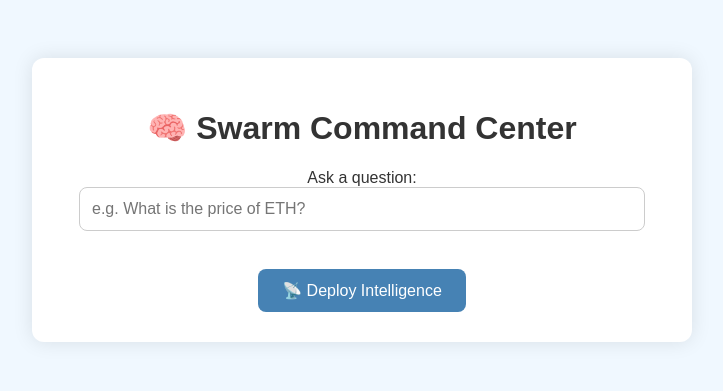
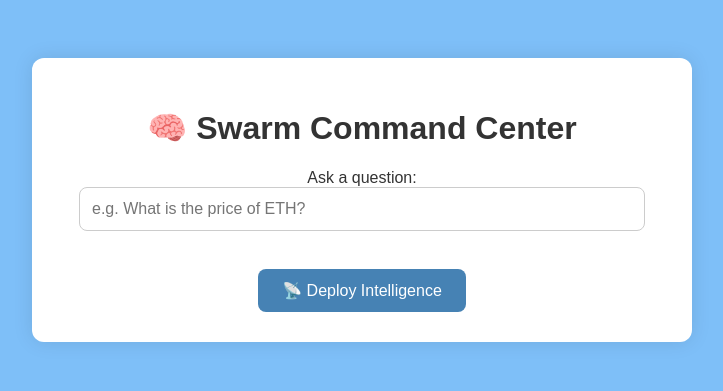
Before and after one commit to coderms1/agentz, a Python web app: template templates/index.html in a window 1280 px wide. Shown: the top 391 px of the page, without its empty margins (278-1001 px from the left). Run offline with Jinja, Linux system fonts and the light colour scheme; the template is opened without the code that fills it, so the values that code supplies are empty.

Commit message:
Changed site background color via style.css

```diff
--- a/static/style.css
+++ b/static/style.css
@@ -1,5 +1,5 @@
 body {
-  background-color: #f0f8ff;
+  background-color: #7ebff8;
   font-family: Arial, sans-serif;
   text-align: center;
   padding: 50px;
@@ -26,7 +26,7 @@ input[type="text"] {
 
 button {
   background-color: #4682b4;
-  color: white;
+  color: rgb(255, 255, 255);
   padding: 12px 24px;
   border: none;
   border-radius: 8px;
```
